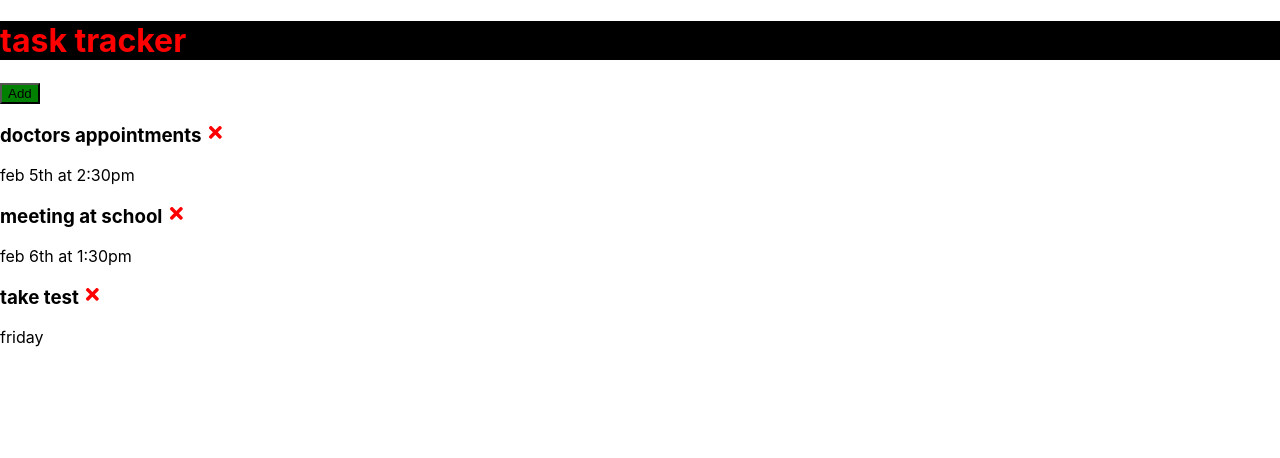
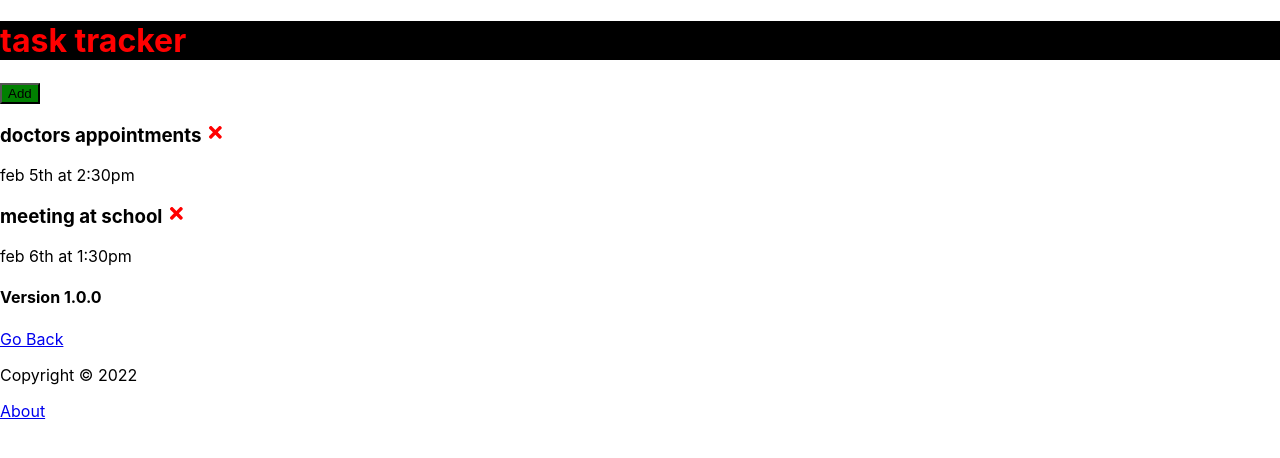
Before and after one commit to jerry117/react-task, a React (Create React App) app: page /about in a window 1280 px wide. Shown: the top 458 px of the page. Built offline with nearby package versions, Linux system fonts and the light colour scheme; data requests are answered from the project's data file; the HTML template or start-up script is replaced by a standard one.

Commit message:
add router dom

```diff
--- a/db.json
+++ b/db.json
@@ -10,13 +10,7 @@
       "id": 2,
       "text": "meeting at school",
       "days": "feb 6th at 1:30pm",
-      "reminder": false
-    },
-    {
-      "text": "take test",
-      "days": "friday",
-      "reminder": false,
-      "id": 3
+      "reminder": true
     }
   ]
 }
--- a/package.json
+++ b/package.json
@@ -10,6 +10,7 @@
     "react": "^18.1.0",
     "react-dom": "^18.1.0",
     "react-icons": "^4.3.1",
+    "react-router-dom": "^6.3.0",
     "react-scripts": "5.0.1",
     "web-vitals": "^2.1.4"
   },
--- a/src/App.js
+++ b/src/App.js
@@ -1,7 +1,11 @@
 import {useState, useEffect} from "react";
+import {BrowserRouter as Router,Routes, Route} from "react-router-dom";
 import Header from "./components/Header";
+import Footer from "./components/Footer";
 import {Tasks} from "./components/Tasks";
 import AddTask from "./components/AddTask";
+import About from "./components/About";
+
 
 
 const App = () => {
@@ -87,11 +91,26 @@
 }
 
   return (
+    <Router>
     <div className="container">
       <Header  onAdd={()=> setShowAddTask(!showAddTask)} showAdd={showAddTask} />
       {showAddTask && <AddTask onAdd={addTask}/>}
-      {tasks.length >0 ? (<Tasks  tasks={tasks} onDelete={deleteTask} onToggle={toggleReminder} />): ('No tasks to show')}
+        {tasks.length >0 ? (<Tasks  tasks={tasks} onDelete={deleteTask} onToggle={toggleReminder} />): ('No tasks to show')}
+
+
+    <Routes>
+
+       {/* <Route path='/' exact render={(props)=> (
+         <>
+        {showAddTask && <AddTask onAdd={addTask}/>}
+        {tasks.length >0 ? (<Tasks  tasks={tasks} onDelete={deleteTask} onToggle={toggleReminder} />): ('No tasks to show')}
+        </>
+      )}/> */}
+      <Route exact path='/about' element={<About/>} />
+      </Routes>
+      <Footer/>
     </div>
+    </Router>
   )
 }
 
--- /dev/null
+++ b/src/components/About.js
@@ -0,0 +1,13 @@
+
+import {Link} from 'react-router-dom'
+
+const About = () => {
+  return (
+    <div>
+        <h4>Version 1.0.0</h4>
+        <Link to='/'>Go Back</Link>
+    </div>
+  )
+}
+
+export default About
--- /dev/null
+++ b/src/components/Footer.js
@@ -0,0 +1,13 @@
+
+import {Link} from 'react-router-dom'
+
+const Footer = () => {
+  return (
+    <footer>
+        <p>Copyright &copy; 2022</p>
+        <Link to="/about">About</Link>
+    </footer>
+  )
+}
+
+export default Footer
```
Also changed, not shown: 1 other file (tests, documents, lock files or other folders).
